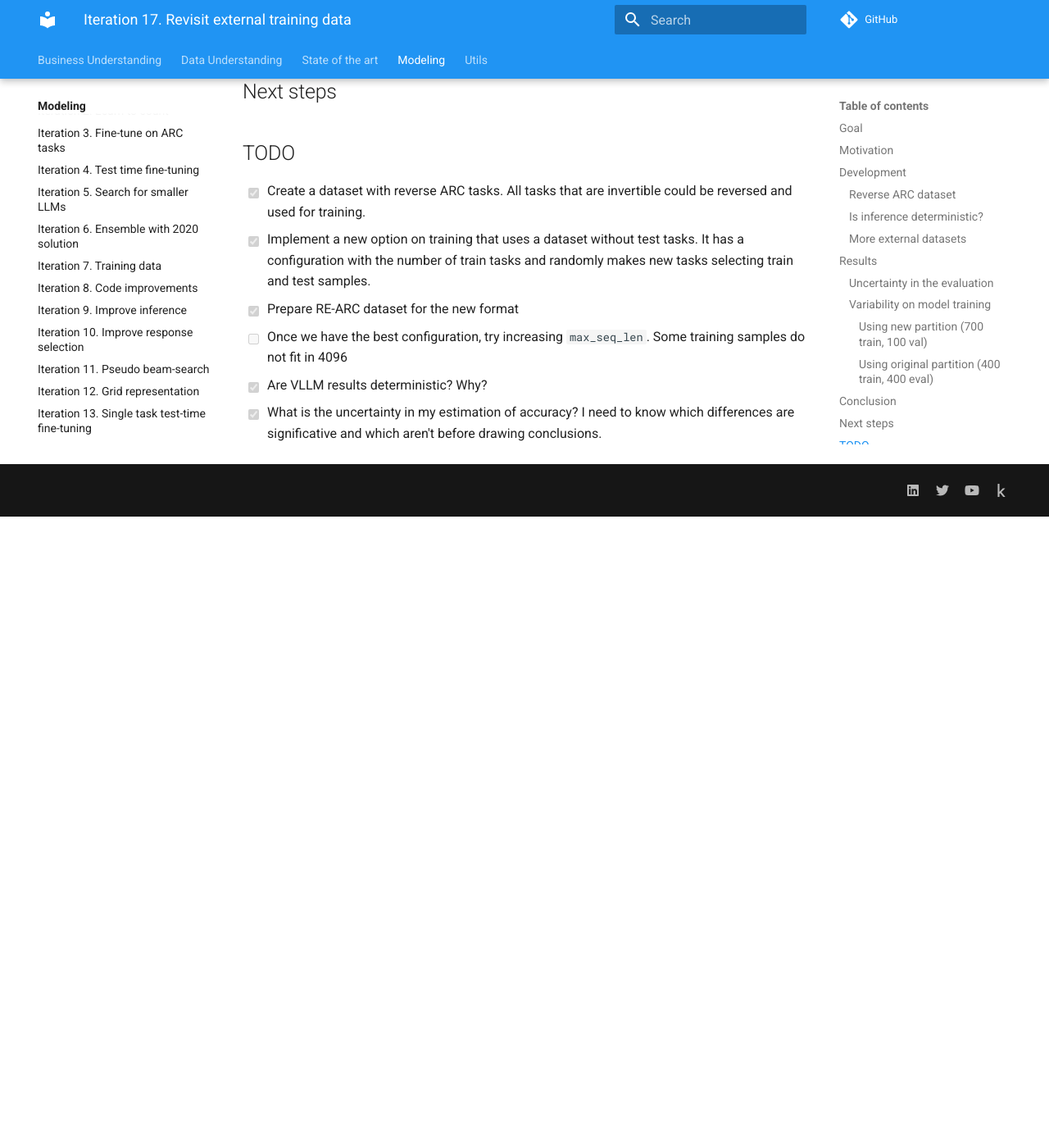
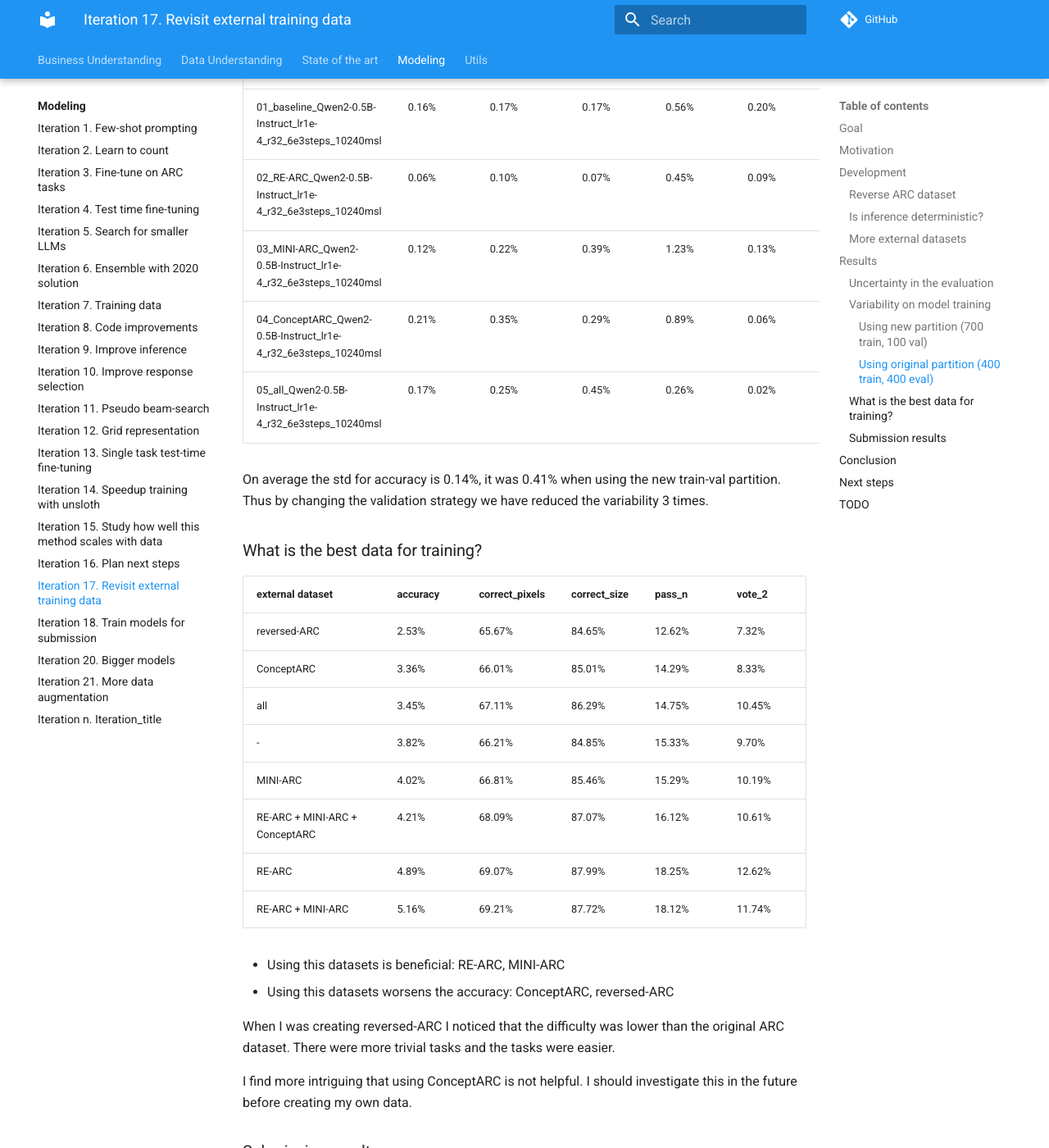
Before and after one commit to zhengjunyao-work/arc24, an MkDocs documentation site: the page built from docs/modeling/Iteration_17_external_data.md, in a window 1280 px wide and 1400 px high, scrolled down 3893 px. Shown: the whole window at 82% size. Built offline with MkDocs 1.6.1 and Material for MkDocs 9.7.7, drawn with Linux system fonts in a browser that asks for light colours; comment, search, counter and statistics services are not loaded; before the commit the page ends 4523 px from its top, so only the background shows below that; some of the changed text lies outside the part shown.

Commit message:
updated documentation

```diff
--- a/docs/modeling/Iteration_17_external_data.md
+++ b/docs/modeling/Iteration_17_external_data.md
@@ -77,7 +77,7 @@
 
 #### Using new partition (700 train, 100 val)
 
-| experiment | accuracy | correct_pixels | correct_size | pass_64 | unanswered | pass_2 |
+| experiment | accuracy | correct_pixels | correct_size | pass_64 | unanswered | vote_2 |
 |------------|----------|----------------|--------------|---------|------------|--------|
 | 1          | 2.69%    | 69.17%         | 87.58%       | 19.00%  | 2.23%      | 6.63%  |
 | 2          | 2.77%    | 68.72%         | 86.72%       | 20.50%  | 2.21%      | 8.16%  |
@@ -85,7 +85,7 @@
 | mean       | 3.00%    | 69.24%         | 87.85%       | 19.00%  | 2.24%      | 9.18%  |
 | std        | 0.48%    | 0.55%          | 1.30%        | 1.50%   | 0.03%      | 3.19%  |
 
-| experiment | accuracy | correct_pixels | correct_size | pass_64 | unanswered | pass_2 |
+| experiment | accuracy | correct_pixels | correct_size | pass_64 | unanswered | vote_2 |
 |------------|----------|----------------|--------------|---------|------------|--------|
 | 1          | 2.98%    | 67.67%         | 85.41%       | 16.50%  | 3.05%      | 1.02%  |
 | 2          | 2.50%    | 68.42%         | 86.36%       | 15.50%  | 2.36%      | 7.65%  |
@@ -111,15 +111,65 @@
 
 I'm going to run multiple trainings with the original partition and measure the variability of the evaluation.
 
+The following table shows the std of 3 runs for different experiments. 32 predictions were made for each task for evaluation.
+
+| experiment                                                     | accuracy | correct_pixels | correct_size | pass_n | unanswered | n     | vote_1 | vote_2 |
+|----------------------------------------------------------------|----------|----------------|--------------|--------|------------|-------|--------|--------|
+| 01_baseline_Qwen2-0.5B-Instruct_lr1e-4_r32_6e3steps_10240msl   | 0.16%    | 0.17%          | 0.17%        | 0.56%  | 0.20%      | 0.00% | 0.76%  | 0.24%  |
+| 02_RE-ARC_Qwen2-0.5B-Instruct_lr1e-4_r32_6e3steps_10240msl     | 0.06%    | 0.10%          | 0.07%        | 0.45%  | 0.09%      | 0.00% | 0.57%  | 0.44%  |
+| 03_MINI-ARC_Qwen2-0.5B-Instruct_lr1e-4_r32_6e3steps_10240msl   | 0.12%    | 0.22%          | 0.39%        | 1.23%  | 0.13%      | 0.00% | 0.13%  | 0.29%  |
+| 04_ConceptARC_Qwen2-0.5B-Instruct_lr1e-4_r32_6e3steps_10240msl | 0.21%    | 0.35%          | 0.29%        | 0.89%  | 0.06%      | 0.00% | 0.32%  | 0.77%  |
+| 05_all_Qwen2-0.5B-Instruct_lr1e-4_r32_6e3steps_10240msl        | 0.17%    | 0.25%          | 0.45%        | 0.26%  | 0.02%      | 0.00% | 0.60%  | 0.38%  |
+
+On average the std for accuracy is 0.14%, it was 0.41% when using the new train-val partition. Thus
+by changing the validation strategy we have reduced the variability 3 times.
+
+### What is the best data for training?
+
+| external dataset               | accuracy | correct_pixels | correct_size | pass_n | vote_2 |
+|--------------------------------|----------|----------------|--------------|--------|--------|
+| reversed-ARC                   | 2.53%    | 65.67%         | 84.65%       | 12.62% | 7.32%  |
+| ConceptARC                     | 3.36%    | 66.01%         | 85.01%       | 14.29% | 8.33%  |
+| all                            | 3.45%    | 67.11%         | 86.29%       | 14.75% | 10.45% |
+| -                              | 3.82%    | 66.21%         | 84.85%       | 15.33% | 9.70%  |
+| MINI-ARC                       | 4.02%    | 66.81%         | 85.46%       | 15.29% | 10.19% |
+| RE-ARC + MINI-ARC + ConceptARC | 4.21%    | 68.09%         | 87.07%       | 16.12% | 10.61% |
+| RE-ARC                         | 4.89%    | 69.07%         | 87.99%       | 18.25% | 12.62% |
+| RE-ARC + MINI-ARC              | 5.16%    | 69.21%         | 87.72%       | 18.12% | 11.74% |
+
+- Using this datasets is beneficial: RE-ARC, MINI-ARC
+- Using this datasets worsens the accuracy: ConceptARC, reversed-ARC
+
+When I was creating reversed-ARC I noticed that the difficulty was lower than the original ARC dataset.
+There were more trivial tasks and the tasks were easier.
+
+I find more intriguing that using ConceptARC is not helpful. I should investigate this in the future
+before creating my own data.
+
+### Submission results
+
+Adding RE-ARC to the training datasets improved LB score of a single model from 11 to 14. If I train
+for longer I get to a score of 16.
+
+TODO: what if I add MINI-ARC
+
 ## Conclusion
 
+To reduce validation metrics variability is better to use the whole evaluation set (instead of using the new partitions that used 700 examples for training and 100 for validation).
+
+Using RE-ARC and MINI-ARC improve validation accuracy.
+
 ## Next steps
+
+- Try to understand why using ConceptARC for training is not helpful.
 
 ## TODO
 
 - [x] Create a dataset with reverse ARC tasks. All tasks that are invertible could be reversed and used for training.
 - [x] Implement a new option on training that uses a dataset without test tasks. It has a configuration with the number of train tasks and randomly makes new tasks selecting train and test samples.
 - [x] Prepare RE-ARC dataset for the new format
-- [ ] Once we have the best configuration, try increasing `max_seq_len`. Some training samples do not fit in 4096
+- [x] Once we have the best configuration, try increasing `max_seq_len`. Some training samples do not fit in 4096
 - [x] Are VLLM results deterministic? Why?
 - [x] What is the uncertainty in my estimation of accuracy? I need to know which differences are significative and which aren't before drawing conclusions.
+- [ ] Does the submission improve whe adding MINI-ARC
+- [ ] Add submission results to conclusions
```
